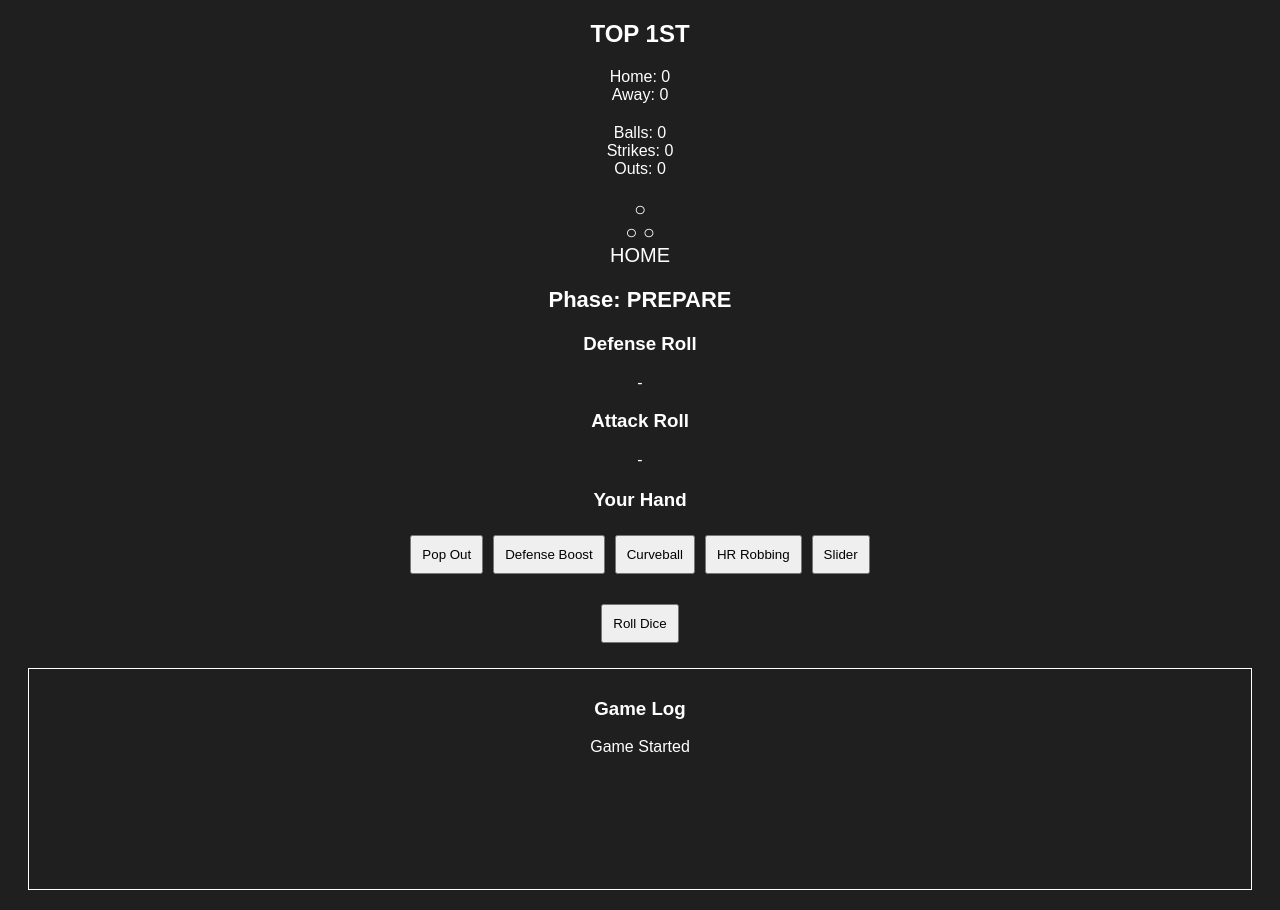
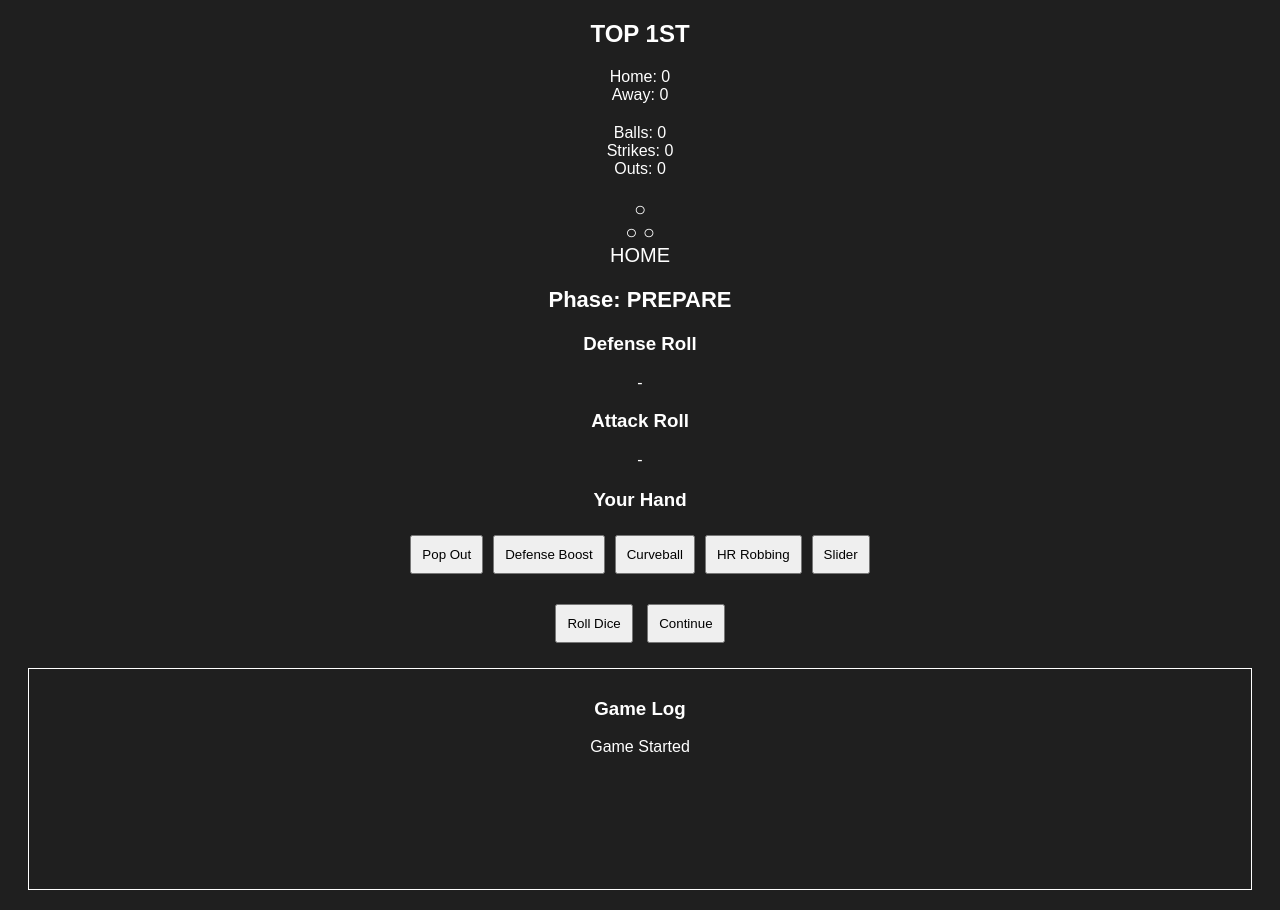
Before and after one commit to nuhuhhuas/baseball-dice-game, a plain HTML site: page index.html in a window 1280 px wide. Both pictures are taken after a click on the button "Play vs AI". Drawn offline with Linux system fonts and the light colour scheme.

Commit message:
Add files via upload

```diff
--- a/index.html
+++ b/index.html
@@ -55,7 +55,11 @@
     </div>
 
     <div class="controls">
-        <button onclick="rollPitch()">Roll Dice</button>
+    	<button onclick="rollPitch()">Roll Dice</button>
+
+    	<button onclick="continuePhase()">
+        	Continue
+    	</button>
     </div>
 
     <div class="log">
--- a/script.js
+++ b/script.js
@@ -484,6 +484,35 @@ function updateUI(){
     	"Phase: " + gameState.phase;
 }
 
+function continuePhase(){
+
+    if(gameState.phase === "REACTION"){
+
+        if(gameState.pendingResult === "HOME_RUN"){
+
+            homeRun();
+
+            nextBatter();
+
+            addLog("HOME RUN!");
+
+        }else if(gameState.pendingResult === "HIT"){
+
+            single();
+
+            nextBatter();
+
+            addLog("Single!");
+        }
+
+        gameState.pendingResult = null;
+
+        gameState.phase = "END";
+
+        updateUI();
+    }
+}
+
 function addLog(text){
 
     const log =
```
